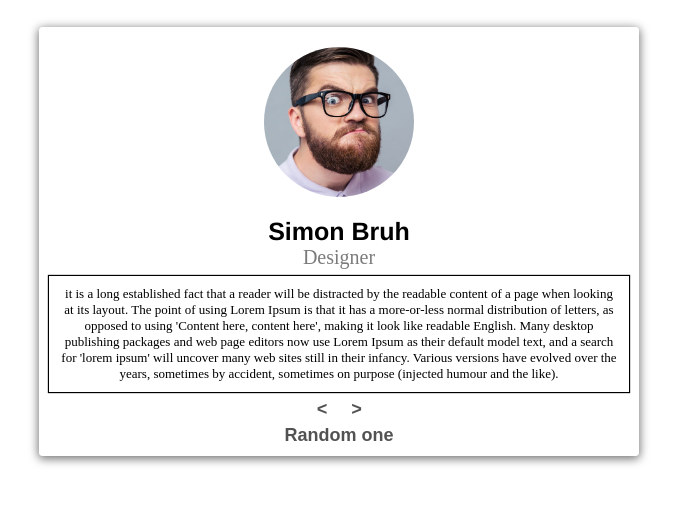
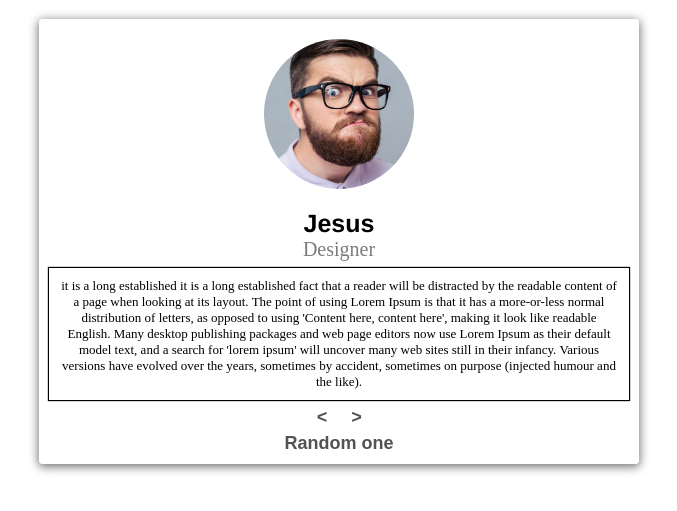
Before and after one commit to GeorgiyZhuravlevRudn/js_projects, a plain HTML site: page reviews/index.html in a window 1280 px wide. Both pictures are taken after a click on the button "Random one". Shown: the part 217-728 px from the top of the page, without its empty margins (301-978 px from the left). Drawn offline with Linux system fonts and the light colour scheme.

Commit message:
commited

```diff
--- a/reviews/index.html
+++ b/reviews/index.html
@@ -24,7 +24,7 @@
                                 <div class="container-img">
                                         <img src="img/simon.jpeg" id="person-img">
                                 </div>
-                                <h4 class="author-name">Simon Bruh</h4>
+                                <h4 class="author-name" id="author-name">Simon Bruh</h4>
                                 <p id="author-job">Designer</p>
                                 <p id="author-review">
                                         it is a long established fact that a reader will be distracted by the readable content of a page when looking at its layout. The point of using Lorem Ipsum is that it has a more-or-less normal distribution of letters, as opposed to using 'Content here, content here', making it look like readable English. Many desktop publishing packages and web page editors now use Lorem Ipsum as their default model text, and a search for 'lorem ipsum' will uncover many web sites still in their infancy. Various versions have evolved over the years, sometimes by accident, sometimes on purpose (injected humour and the like).
--- a/reviews/script.js
+++ b/reviews/script.js
@@ -0,0 +1,87 @@
+//make right/left button move personalities
+// personalities - an array ->
+const reviews = [
+        {
+                id:1,
+                name:"Simon",
+                job:"Designer",
+                img:"img/simon.jpeg",
+                text:
+                "it is a long established  it is a long established fact that a reader will be distracted by the readable content of a page when looking at its layout. The point of using Lorem Ipsum is that it has a more-or-less normal distribution of letters, as opposed to using 'Content here, content here', making it look like readable English. Many desktop publishing packages and web page editors now use Lorem Ipsum as their default model text, and a search for 'lorem ipsum' will uncover many web sites still in their infancy. Various versions have evolved over the years, sometimes by accident, sometimes on purpose (injected humour and the like).",
+
+        },
+        {
+                id:2,
+                name:"Linda",
+                job:"Generator",
+                img:"img/simon.jpeg",
+                text:
+                "it is a long established  it is a long established fact that a reader will be distracted by the readable content of a page when looking at its layout. The point of using Lorem Ipsum is that it has a more-or-less normal distribution of letters, as opposed to using 'Content here, content here', making it look like readable English. Many desktop publishing packages and web page editors now use Lorem Ipsum as their default model text, and a search for 'lorem ipsum' will uncover many web sites still in their infancy. Various versions have evolved over the years, sometimes by accident, sometimes on purpose (injected humour and the like).",
+
+        },
+        {
+                id:3,
+                name:"Fever",
+                job:"UX?",
+                img:"img/simon.jpeg",
+                text:
+                "it is a long established  it is a long established fact that a reader will be distracted by the readable content of a page when looking at its layout. The point of using Lorem Ipsum is that it has a more-or-less normal distribution of letters, as opposed to using 'Content here, content here', making it look like readable English. Many desktop publishing packages and web page editors now use Lorem Ipsum as their default model text, and a search for 'lorem ipsum' will uncover many web sites still in their infancy. Various versions have evolved over the years, sometimes by accident, sometimes on purpose (injected humour and the like).",
+
+        },
+        {
+                id:4,
+                name:"Jesus",
+                job:"Designer",
+                img:"img/simon.jpeg",
+                text:
+                "it is a long established  it is a long established fact that a reader will be distracted by the readable content of a page when looking at its layout. The point of using Lorem Ipsum is that it has a more-or-less normal distribution of letters, as opposed to using 'Content here, content here', making it look like readable English. Many desktop publishing packages and web page editors now use Lorem Ipsum as their default model text, and a search for 'lorem ipsum' will uncover many web sites still in their infancy. Various versions have evolved over the years, sometimes by accident, sometimes on purpose (injected humour and the like).",
+
+        },
+]
+let Aname = document.getElementById("author-name");
+let job = document.getElementById("author-job");
+let text = document.getElementById("author-review");
+let img = document.getElementById("person-img");
+
+const btnNext=document.querySelector(".next-btn");
+const btnPrev=document.querySelector(".prev-btn");
+const btnRand=document.querySelector(".rand-btn");
+
+let element=-1;
+btnNext.addEventListener("click", function()
+{
+        if(element==reviews.length-1)
+                element=0
+        else
+                element++
+        console.log(element);
+        showPerson();
+
+})
+
+btnPrev.addEventListener("click", function()
+{
+        console.log(element);
+        element=Math.floor(Math.random()*reviews.length-1);
+        showPerson();
+
+})
+btnRand.addEventListener("click", function()
+{
+        if(element<=0)
+                element=reviews.length-1
+        else
+                element--
+        console.log(element);
+        showPerson();
+
+})
+
+function showPerson()
+{
+        Aname.textContent=reviews[element].name;
+        console.log(reviews[element].name);
+        job.textContent=reviews[element].job;
+        img.textContent=reviews[element].img;
+        text.textContent=reviews[element].text;
+}
```
